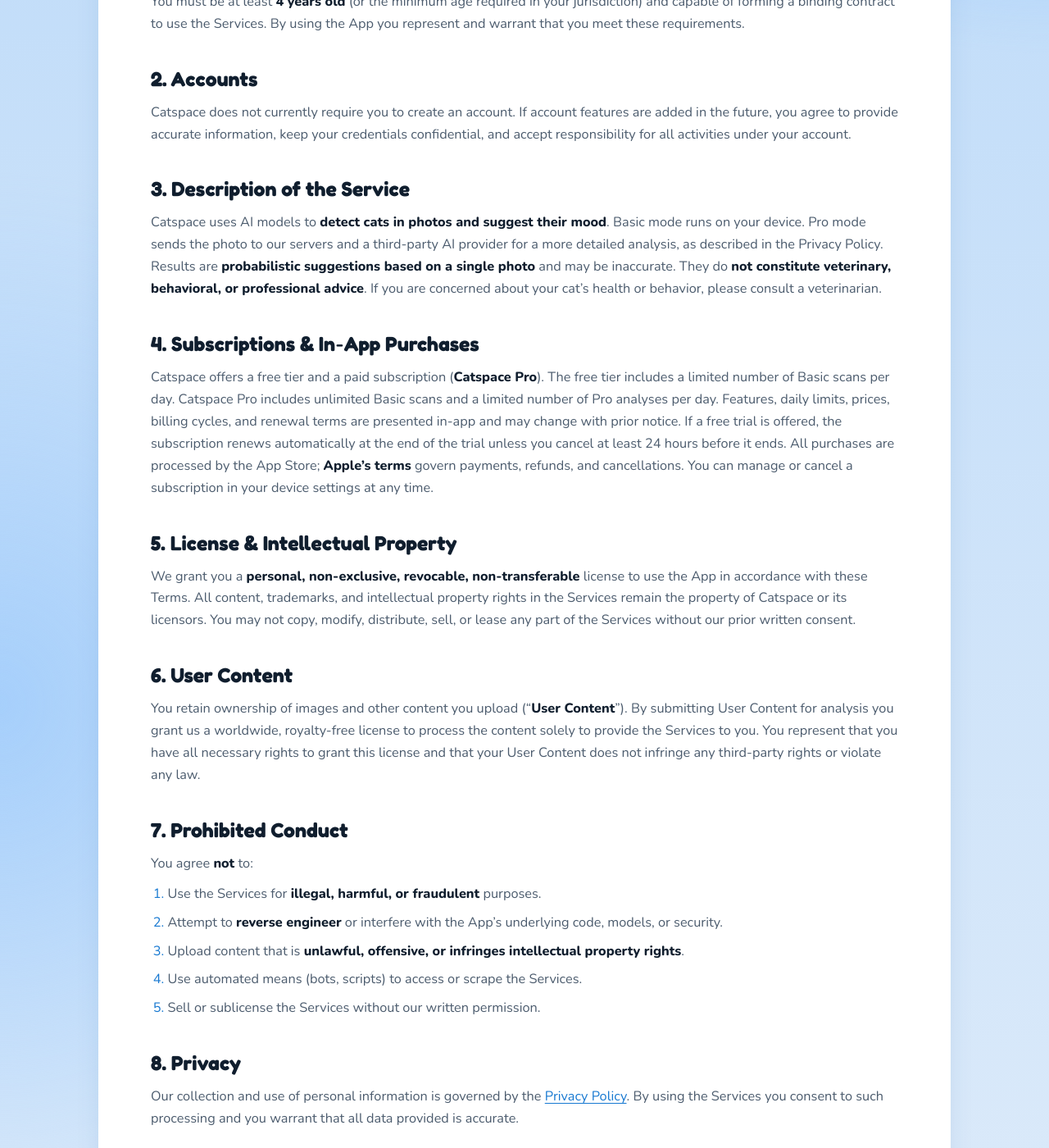
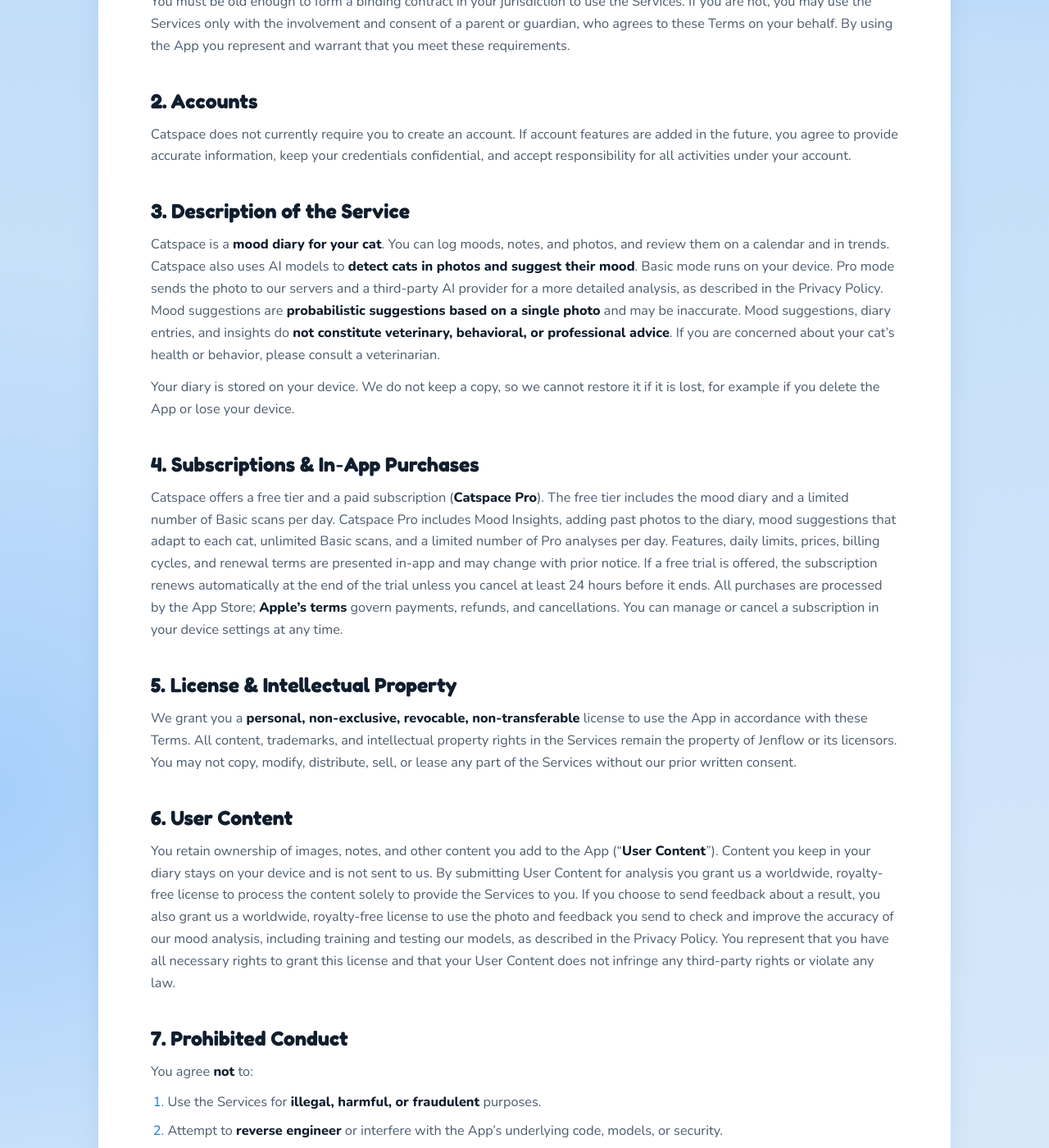
Before and after one commit to Wonky-Wombat/Catspace-Policies, a Jekyll site: the page built from docs/terms-of-use.md, in a window 1280 px wide and 1400 px high, scrolled down 481 px. Shown: the whole window at 82% size. Built offline with Jekyll 4.4.1, drawn with Linux system fonts in a browser that asks for light colours; our own code applies the rules of GitHub Pages for plain Markdown files; some of the changed text lies outside the part shown.

Commit message:
Update the policies for the mood diary and Jenflow.

```diff
--- a/docs/terms-of-use.md
+++ b/docs/terms-of-use.md
@@ -1,28 +1,30 @@
 # Catspace – Terms of Use
 
-Last updated: 10/25/2026
+Last updated: 11/09/2026
 
-Welcome to **Catspace** ("**App**", "**we**", "**us**" or "**our**"). These Terms of Use ("**Terms**") constitute a legally binding agreement between you ("**you**" or "**User**") and Catspace regarding your access to and use of the App, our website, and any related services (collectively, the "**Services**"). By downloading, installing, or using the Services you agree to be bound by these Terms and our Privacy Policy. If you do not agree, please do not use the Services.
+Welcome to **Catspace** ("**App**"), developed by **Jenflow Interactive Inc.** ("**Jenflow**", "**we**", "**us**" or "**our**"). These Terms of Use ("**Terms**") constitute a legally binding agreement between you ("**you**" or "**User**") and Jenflow regarding your access to and use of the App, our website, and any related services (collectively, the "**Services**"). By downloading, installing, or using the Services you agree to be bound by these Terms and our Privacy Policy. If you do not agree, please do not use the Services.
 
 ---
 
 ## 1. Eligibility
-You must be at least **4 years old** (or the minimum age required in your jurisdiction) and capable of forming a binding contract to use the Services. By using the App you represent and warrant that you meet these requirements.
+You must be old enough to form a binding contract in your jurisdiction to use the Services. If you are not, you may use the Services only with the involvement and consent of a parent or guardian, who agrees to these Terms on your behalf. By using the App you represent and warrant that you meet these requirements.
 
 ## 2. Accounts
 Catspace does not currently require you to create an account. If account features are added in the future, you agree to provide accurate information, keep your credentials confidential, and accept responsibility for all activities under your account.
 
 ## 3. Description of the Service
-Catspace uses AI models to **detect cats in photos and suggest their mood**. Basic mode runs on your device. Pro mode sends the photo to our servers and a third-party AI provider for a more detailed analysis, as described in the Privacy Policy. Results are **probabilistic suggestions based on a single photo** and may be inaccurate. They do **not constitute veterinary, behavioral, or professional advice**. If you are concerned about your cat's health or behavior, please consult a veterinarian.
+Catspace is a **mood diary for your cat**. You can log moods, notes, and photos, and review them on a calendar and in trends. Catspace also uses AI models to **detect cats in photos and suggest their mood**. Basic mode runs on your device. Pro mode sends the photo to our servers and a third-party AI provider for a more detailed analysis, as described in the Privacy Policy. Mood suggestions are **probabilistic suggestions based on a single photo** and may be inaccurate. Mood suggestions, diary entries, and insights do **not constitute veterinary, behavioral, or professional advice**. If you are concerned about your cat's health or behavior, please consult a veterinarian.
+
+Your diary is stored on your device. We do not keep a copy, so we cannot restore it if it is lost, for example if you delete the App or lose your device.
 
 ## 4. Subscriptions & In‑App Purchases
-Catspace offers a free tier and a paid subscription (**Catspace Pro**). The free tier includes a limited number of Basic scans per day. Catspace Pro includes unlimited Basic scans and a limited number of Pro analyses per day. Features, daily limits, prices, billing cycles, and renewal terms are presented in-app and may change with prior notice. If a free trial is offered, the subscription renews automatically at the end of the trial unless you cancel at least 24 hours before it ends. All purchases are processed by the App Store; **Apple’s terms** govern payments, refunds, and cancellations. You can manage or cancel a subscription in your device settings at any time.
+Catspace offers a free tier and a paid subscription (**Catspace Pro**). The free tier includes the mood diary and a limited number of Basic scans per day. Catspace Pro includes Mood Insights, adding past photos to the diary, mood suggestions that adapt to each cat, unlimited Basic scans, and a limited number of Pro analyses per day. Features, daily limits, prices, billing cycles, and renewal terms are presented in-app and may change with prior notice. If a free trial is offered, the subscription renews automatically at the end of the trial unless you cancel at least 24 hours before it ends. All purchases are processed by the App Store; **Apple’s terms** govern payments, refunds, and cancellations. You can manage or cancel a subscription in your device settings at any time.
 
 ## 5. License & Intellectual Property
-We grant you a **personal, non‑exclusive, revocable, non‑transferable** license to use the App in accordance with these Terms. All content, trademarks, and intellectual property rights in the Services remain the property of Catspace or its licensors. You may not copy, modify, distribute, sell, or lease any part of the Services without our prior written consent.
+We grant you a **personal, non‑exclusive, revocable, non‑transferable** license to use the App in accordance with these Terms. All content, trademarks, and intellectual property rights in the Services remain the property of Jenflow or its licensors. You may not copy, modify, distribute, sell, or lease any part of the Services without our prior written consent.
 
 ## 6. User Content
-You retain ownership of images and other content you upload ("**User Content**"). By submitting User Content for analysis you grant us a worldwide, royalty-free license to process the content solely to provide the Services to you. You represent that you have all necessary rights to grant this license and that your User Content does not infringe any third‑party rights or violate any law.
+You retain ownership of images, notes, and other content you add to the App ("**User Content**"). Content you keep in your diary stays on your device and is not sent to us. By submitting User Content for analysis you grant us a worldwide, royalty-free license to process the content solely to provide the Services to you. If you choose to send feedback about a result, you also grant us a worldwide, royalty-free license to use the photo and feedback you send to check and improve the accuracy of our mood analysis, including training and testing our models, as described in the Privacy Policy. You represent that you have all necessary rights to grant this license and that your User Content does not infringe any third‑party rights or violate any law.
 
 ## 7. Prohibited Conduct
 You agree **not** to:
@@ -39,10 +41,10 @@ Our collection and use of personal information is governed by the [Privacy Polic
 The services are provided **“as is” and “as available.”** To the maximum extent permitted by law, we disclaim all warranties, whether express, implied, statutory, or otherwise, including implied warranties of merchantability, fitness for a particular purpose, and non‑infringement. We do not warrant that the services will be uninterrupted, error‑free, or meet your expectations.
 
 ## 10. Limitation of Liability
-To the fullest extent permitted by law, Catspace shall not be liable for any **indirect, incidental, consequential, special, or punitive damages** (including lost profits, data, or goodwill) arising out of or in connection with the services, even if we have been advised of the possibility of such damages. Our total liability to you for any claim arising from the services shall not exceed **the amount you paid us (if any) in the six months preceding the event giving rise to liability**.
+To the fullest extent permitted by law, Jenflow shall not be liable for any **indirect, incidental, consequential, special, or punitive damages** (including lost profits, data, or goodwill) arising out of or in connection with the services, even if we have been advised of the possibility of such damages. Our total liability to you for any claim arising from the services shall not exceed **the amount you paid us (if any) in the six months preceding the event giving rise to liability**.
 
 ## 11. Indemnification
-You agree to **indemnify and hold harmless** Catspace, its affiliates, officers, and employees from any claims, damages, liabilities, and expenses (including attorneys’ fees) arising from your use of the Services, your User Content, or your violation of these Terms.
+You agree to **indemnify and hold harmless** Jenflow, its affiliates, officers, and employees from any claims, damages, liabilities, and expenses (including attorneys’ fees) arising from your use of the Services, your User Content, or your violation of these Terms.
 
 ## 12. Termination
 We may suspend or terminate your access to the Services at any time, with or without notice, for conduct that we reasonably believe violates these Terms or is otherwise harmful to us or other users. Upon termination, all provisions that by their nature should survive will remain in effect (e.g., intellectual property, disclaimers, limitation of liability).
```
Also changed, not shown: docs/privacy-policy.md (+2 -2 lines).
